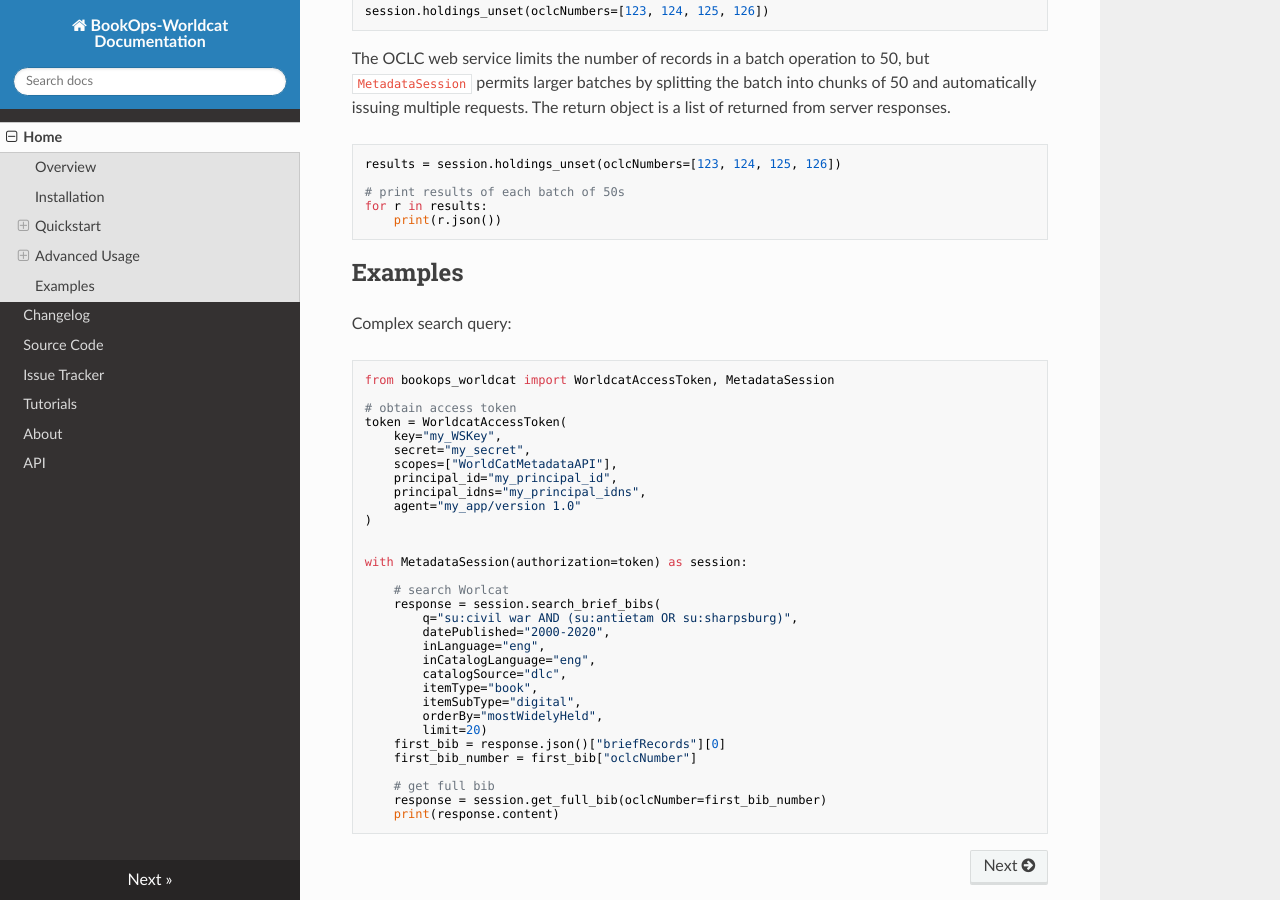
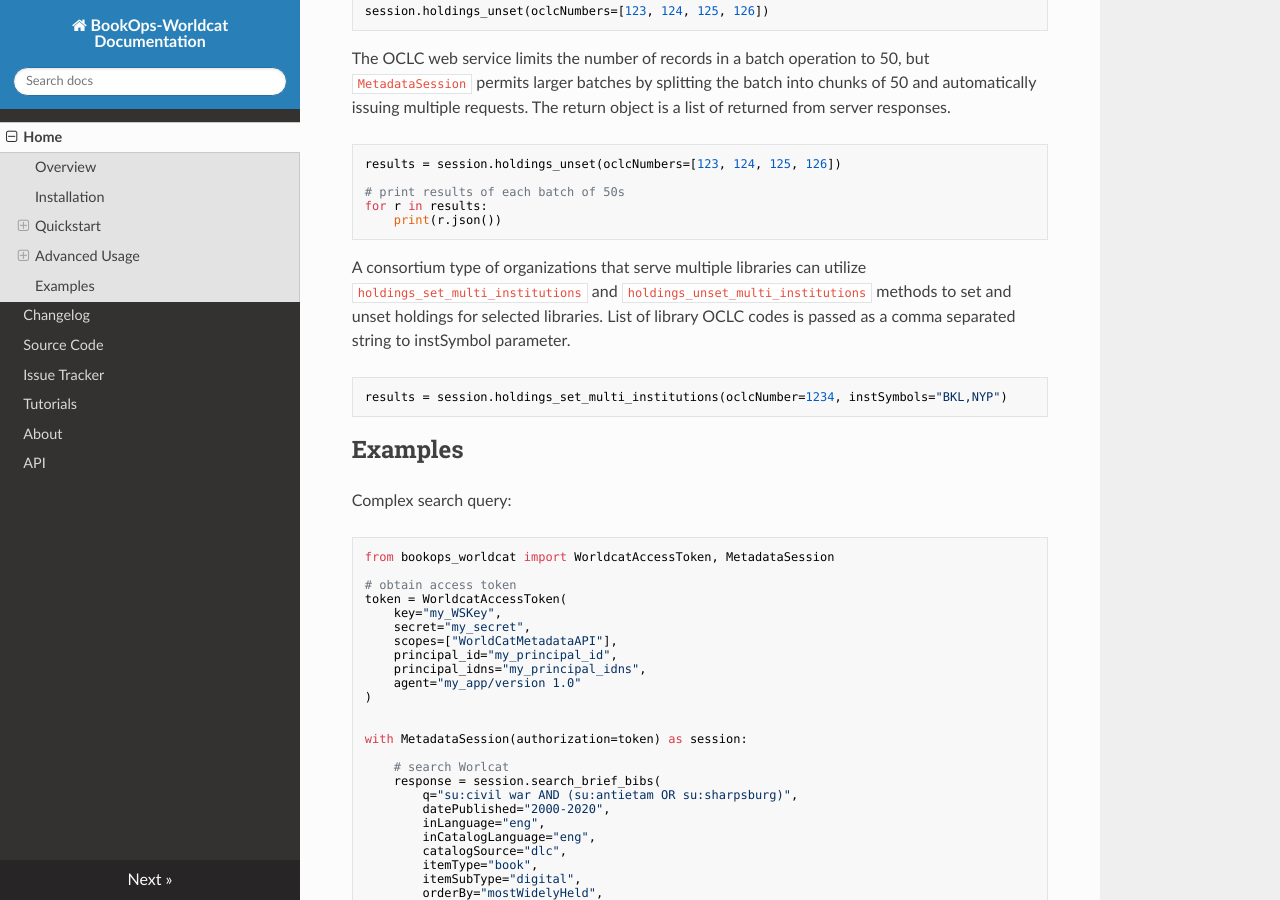
Before and after one commit to BookOps-CAT/bookops-worldcat, an MkDocs documentation site: the page built from docs/index.md, in a window 1280 px wide and 900 px high, scrolled down 9997 px. Built offline with MkDocs 1.6.1, drawn with Linux system fonts in a browser that asks for light colours; nearby versions of some CDN libraries.

Commit message:
expands docs for multi inst holdings

````diff
--- a/docs/index.md
+++ b/docs/index.md
@@ -472,6 +472,12 @@ for r in results:
     print(r.json())
 ```
 
+A consortium type of organizations that serve multiple libraries can utilize `holdings_set_multi_institutions` and `holdings_unset_multi_institutions` methods to set and unset holdings for selected libraries. List of library OCLC codes is passed as a comma separated string to instSymbol parameter.
+
+```python
+results = session.holdings_set_multi_institutions(oclcNumber=1234, instSymbols="BKL,NYP")
+```
+
 ## Examples
 
 Complex search query:
````
